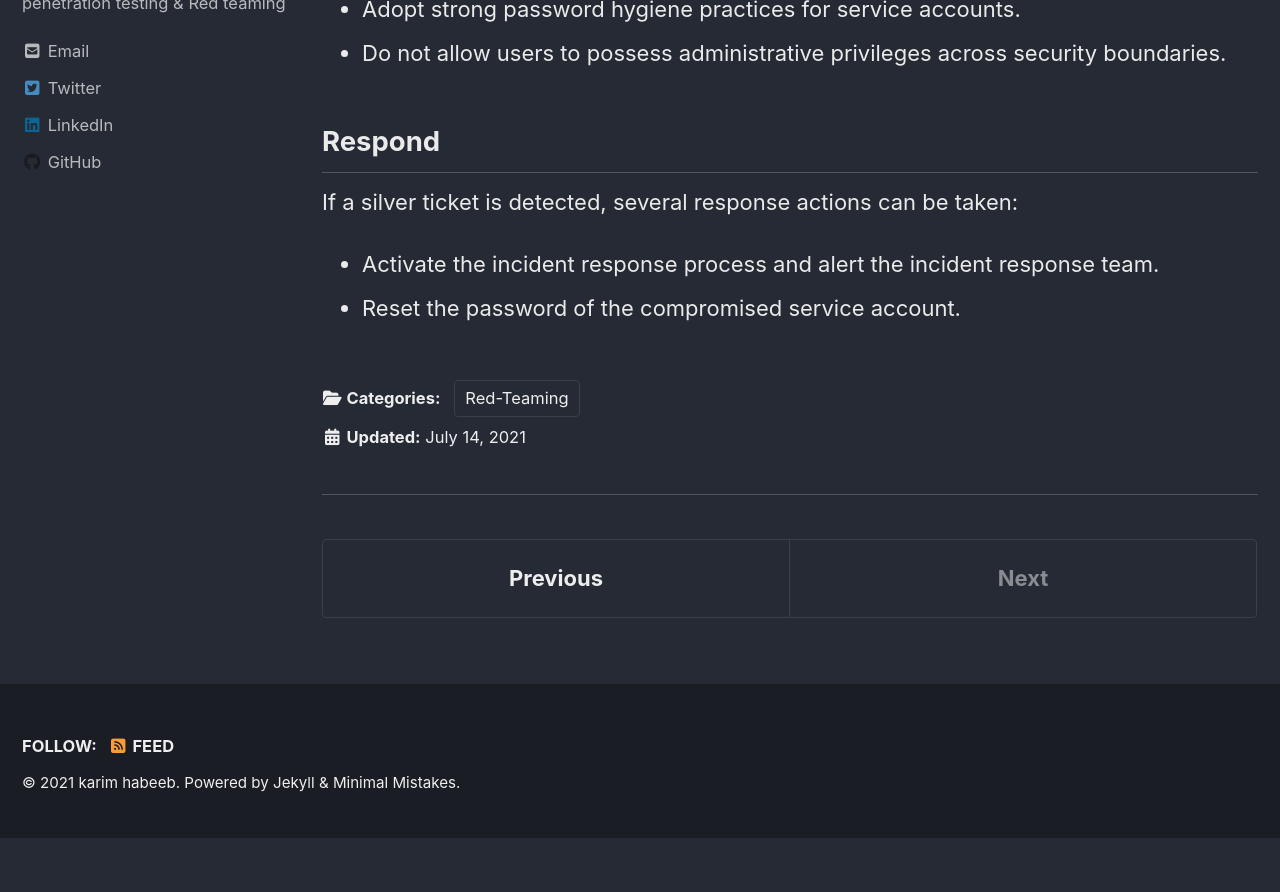
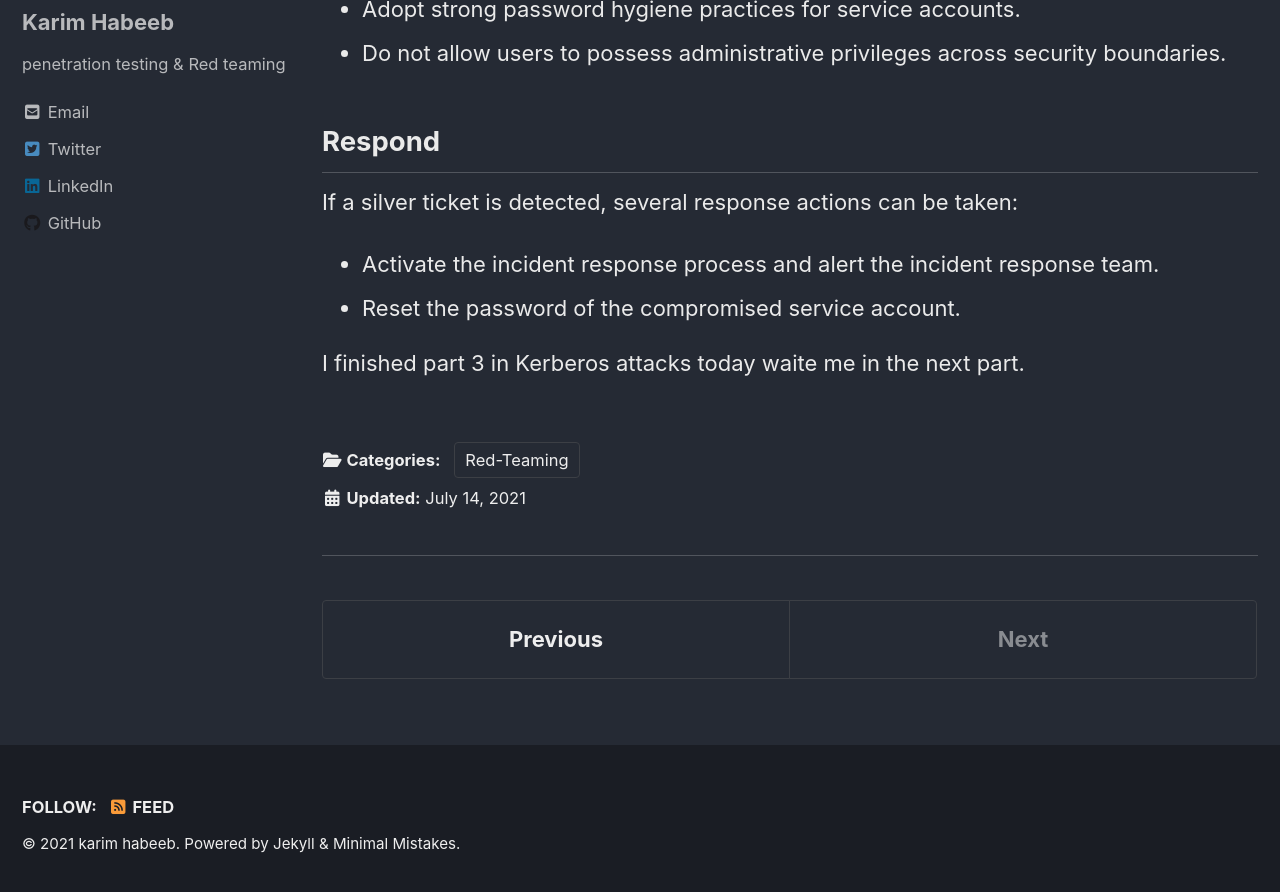
Before and after one commit to NoRed0x/NoRed0x.github.io, a Jekyll site: the page built from _posts/Red-Teaming/2021-07-14- Kerberos-Attacks-Silver-Ticket.md, in a window 1280 px wide and 900 px high, scrolled down 7005 px. Shown: the top 892 px of the window. Built offline with Jekyll 4.4.1, drawn with Linux system fonts in a browser that asks for light colours; cached includes are drawn as plain includes; nearby versions of some CDN libraries; before the commit the page ends 7843 px from its top, so only the background shows below that.

Commit message:
Update 2021-07-14- Kerberos-Attacks-Silver-Ticket.md

```diff
--- a/_posts/Red-Teaming/2021-07-14- Kerberos-Attacks-Silver-Ticket.md
+++ b/_posts/Red-Teaming/2021-07-14- Kerberos-Attacks-Silver-Ticket.md
@@ -134,3 +134,5 @@ several mitigations exist that can make it harder for an adversary to compromise
 If a silver ticket is detected, several response actions can be taken:
 * Activate the incident response process and alert the incident response team.
 * Reset the password of the compromised service account.
+
+I finished part 3 in Kerberos attacks today waite me in the next part.
```
